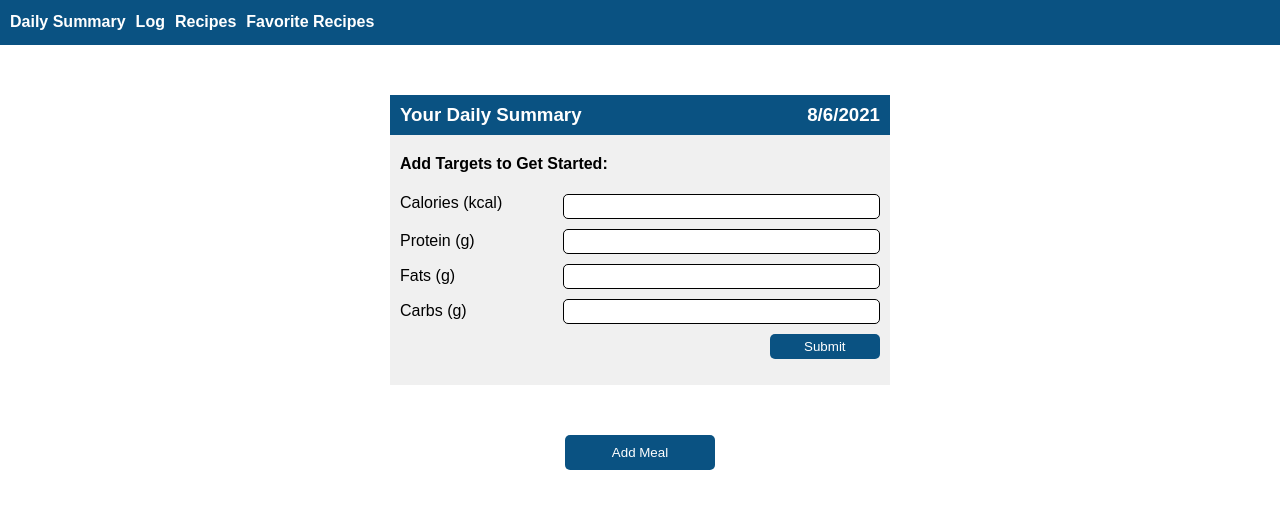
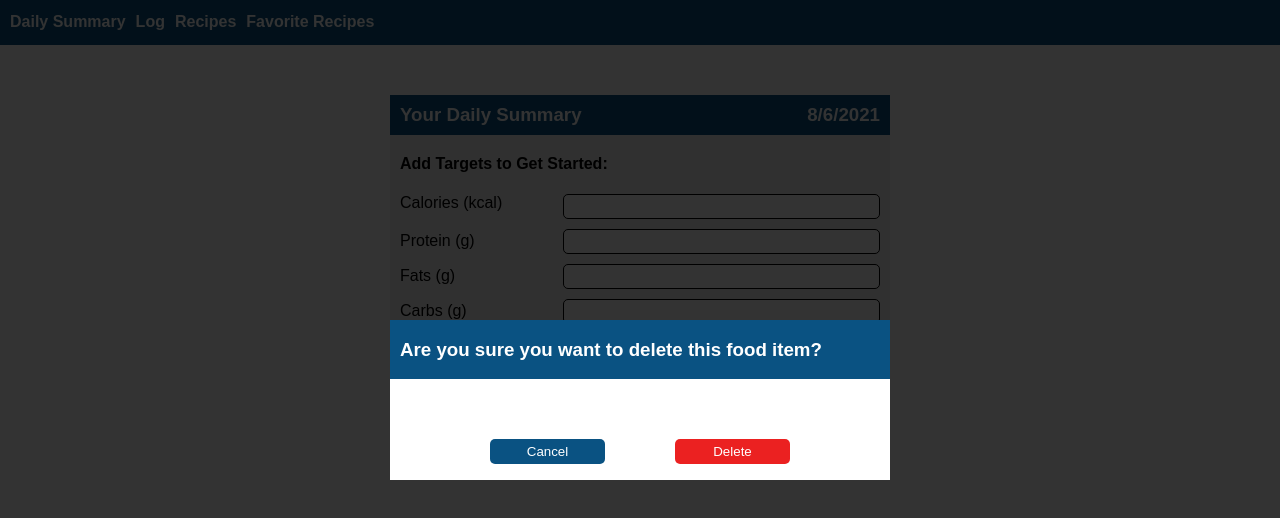
Before and after one commit to ryan-byrnes/ajax-project, a website: page index.html in a window 1280 px wide. Drawn offline with Linux system fonts and the light colour scheme.

Commit message:
Created and styled 'delete' modal

```diff
--- a/css/styles.css
+++ b/css/styles.css
@@ -55,6 +55,10 @@ tr.heading-row {
 
 .height-225 {
   height: 225px;
+}
+
+.height-160 {
+  height: 160px;
 }
 
 .margin-left {
@@ -241,6 +245,14 @@ tr.heading-row {
   margin-left: 10px;
 }
 
+.margin-left-100 {
+  margin-left: 100px;
+}
+
+.margin-right-100 {
+  margin-right: 100px;
+}
+
 .position-fixed {
   position: fixed;
   top: 0;
@@ -270,3 +282,21 @@ tr.heading-row {
 .padding-left-45 {
   padding-left: 45px;
 }
+
+.delete-button {
+  color: white;
+  background-color: rgb(235, 33, 33);
+  border: none;
+  border-radius: 5px;
+  height: 25px;
+  width: 23%;
+}
+
+.cancel-delete-button {
+  color: white;
+  background-color: rgb(10, 82, 130);
+  border: none;
+  border-radius: 5px;
+  height: 25px;
+  width: 23%;
+}
--- a/index.html
+++ b/index.html
@@ -178,6 +178,22 @@
     </form>
   </div>
 
+  <div class="delete-food-item-modal position-fixed tint row center">
+      <fieldset class="height-160">
+        <div
+          class="padding-left-20 padding-right modal-header row justify-content-space-between background-color-navy align-items-center">
+          <h3>Are you sure you want to delete this food item?</h3>
+        </div>
+        <div class="row align-items-center">
+
+        </div>
+        <div class="modal-delete-meal text-align-right margin-top-10 row justify-content-space-between">
+          <button class="add-next-food-item cancel-delete-button margin-left-100 margin-top-50">Cancel</button>
+          <button class="add-next-food-item delete-button margin-right-100 margin-top-50">Delete</button>
+        </div>
+      </fieldset>
+  </div>
+
 
   <script src="js/data.js"></script>
   <script src="js/main.js"></script>
```
